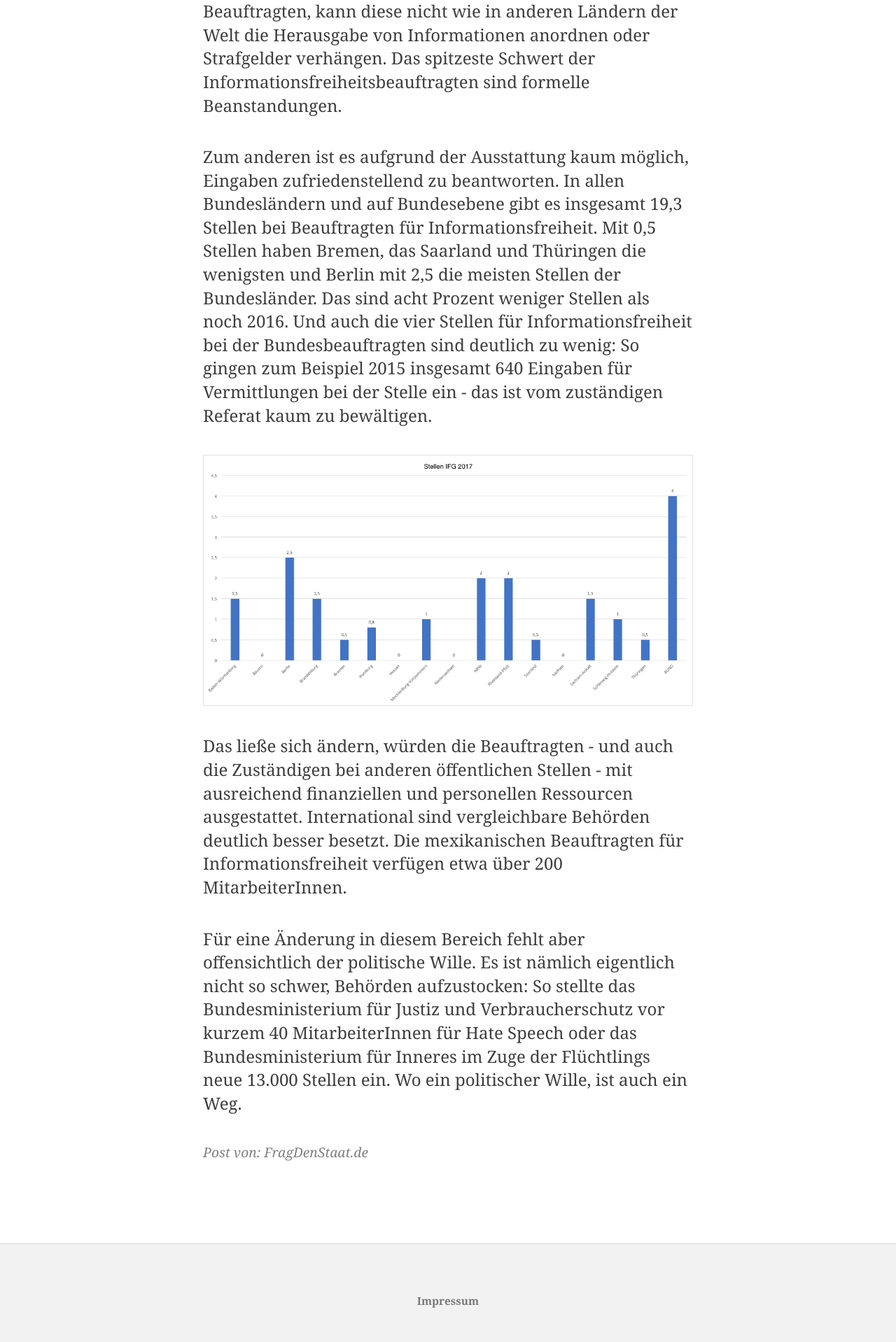
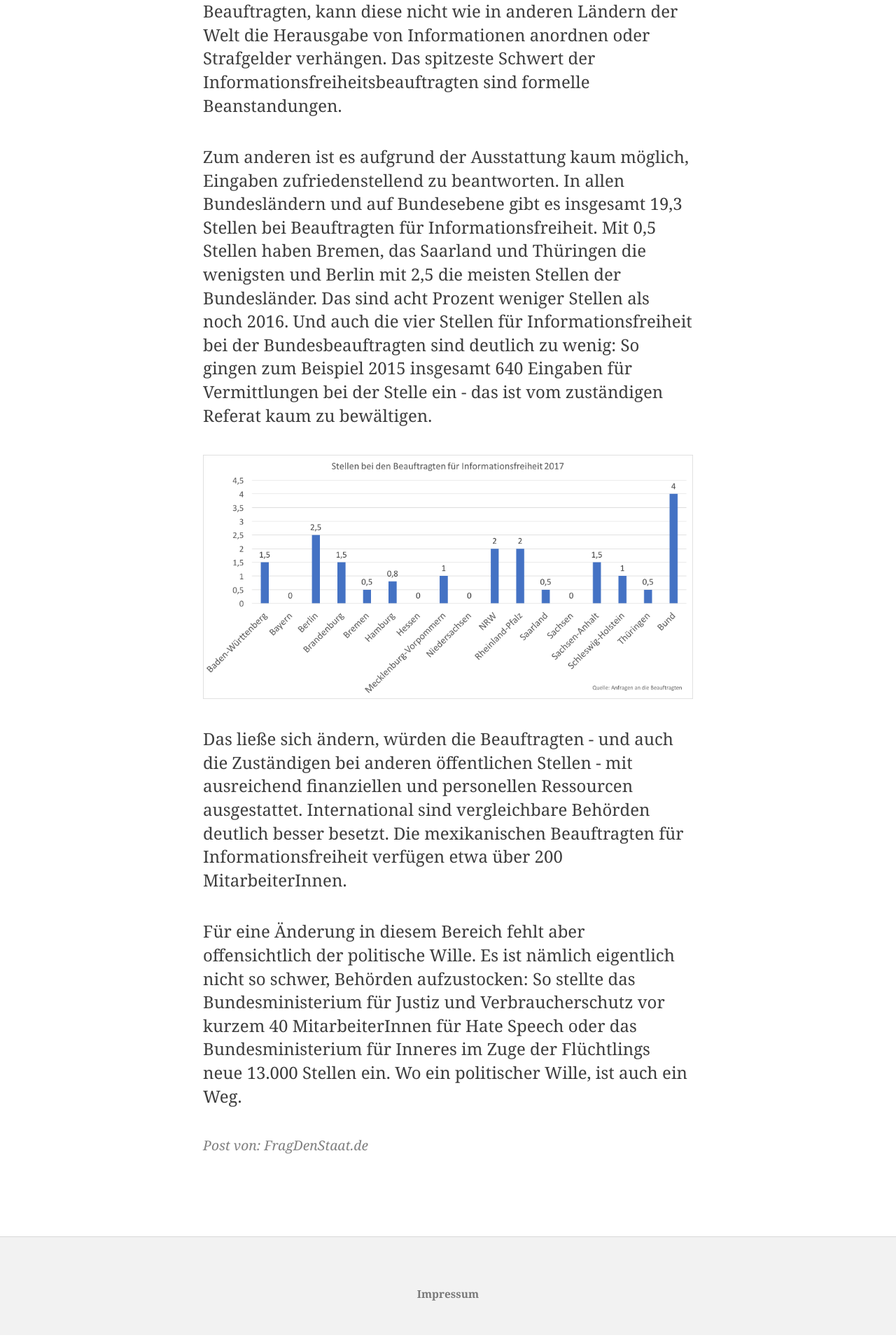
Before and after one commit to okfde/blog.fragdenstaat.de, a Jekyll site: the page built from _posts/2017/2017-05-29-ifg-beauftragte.md, in a window 1280 px wide. Shown: the part 1383-3301 px from the top of the page at 70% size. Built offline with Jekyll 4.4.1, drawn with Linux system fonts in a browser that asks for light colours.

Commit message:
Update 2017-05-29-ifg-beauftragte.md

```diff
--- a/_posts/2017/2017-05-29-ifg-beauftragte.md
+++ b/_posts/2017/2017-05-29-ifg-beauftragte.md
@@ -15,7 +15,7 @@ Die fehlende Durchschlagskraft hängt zum einen mit fehlenden Befugnissen der St
 
 Zum anderen ist es aufgrund der Ausstattung kaum möglich, Eingaben zufriedenstellend zu beantworten. In allen Bundesländern und auf Bundesebene gibt es insgesamt 19,3 Stellen bei Beauftragten für Informationsfreiheit. Mit 0,5 Stellen haben Bremen, das Saarland und Thüringen die wenigsten und Berlin mit 2,5 die meisten Stellen der Bundesländer. Das sind acht Prozent weniger Stellen als noch 2016. Und auch die vier Stellen für Informationsfreiheit bei der Bundesbeauftragten sind deutlich zu wenig: So gingen zum Beispiel 2015 insgesamt 640 Eingaben für Vermittlungen bei der Stelle ein - das ist vom zuständigen Referat kaum zu bewältigen.
 
-<img src="https://raw.githubusercontent.com/okfde/blog.fragdenstaat.de/gh-pages/img/IFG_Ausstattung_verbessert.png">
+<img src="https://raw.githubusercontent.com/okfde/blog.fragdenstaat.de/gh-pages/img/IFG-referate_korrigiert_v2.png">
 
 Das ließe sich ändern, würden die Beauftragten - und auch die Zuständigen bei anderen öffentlichen Stellen - mit ausreichend finanziellen und personellen Ressourcen ausgestattet. International sind vergleichbare Behörden deutlich besser besetzt. Die mexikanischen Beauftragten für Informationsfreiheit verfügen etwa über 200 MitarbeiterInnen.
 
```
